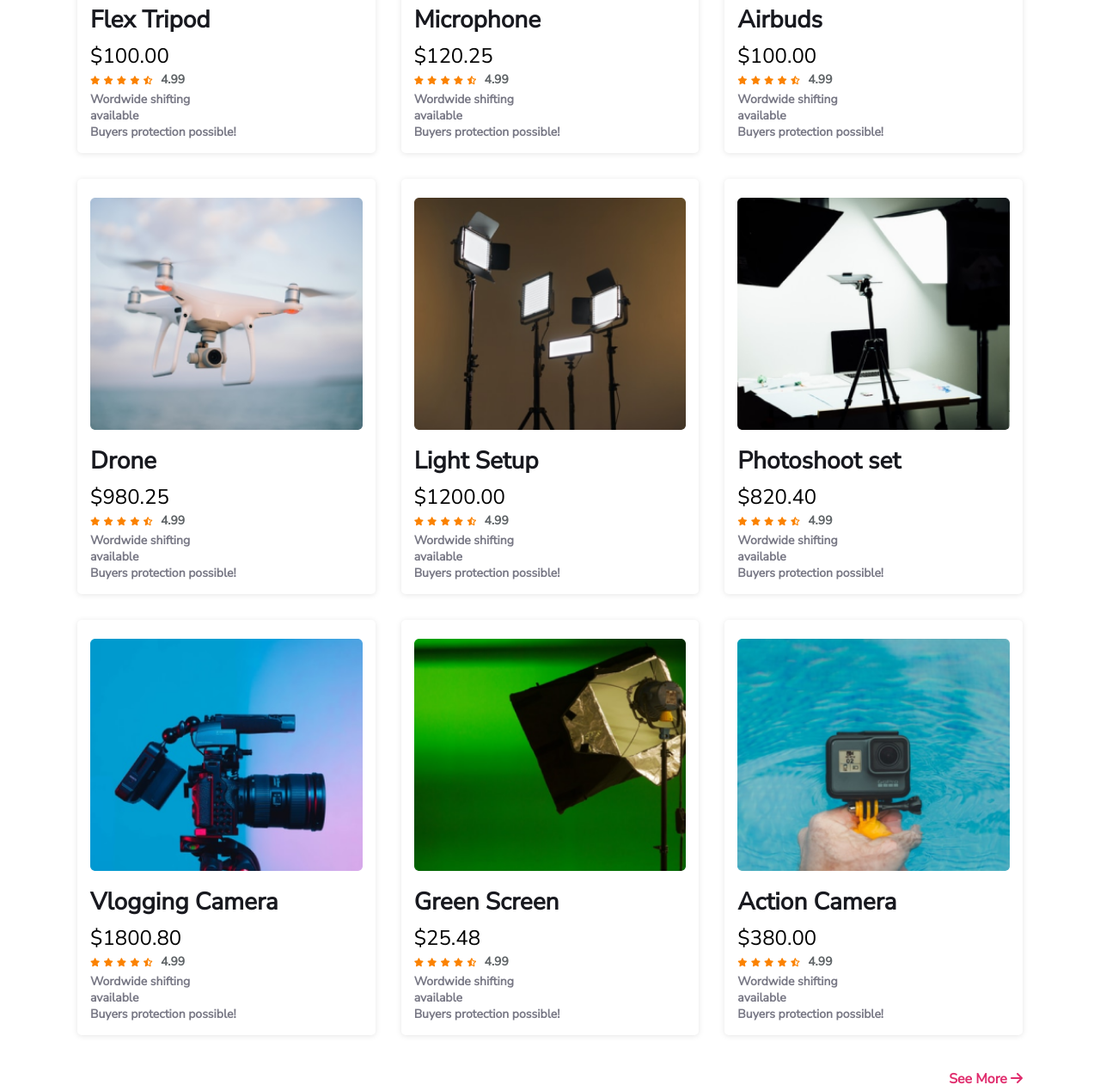
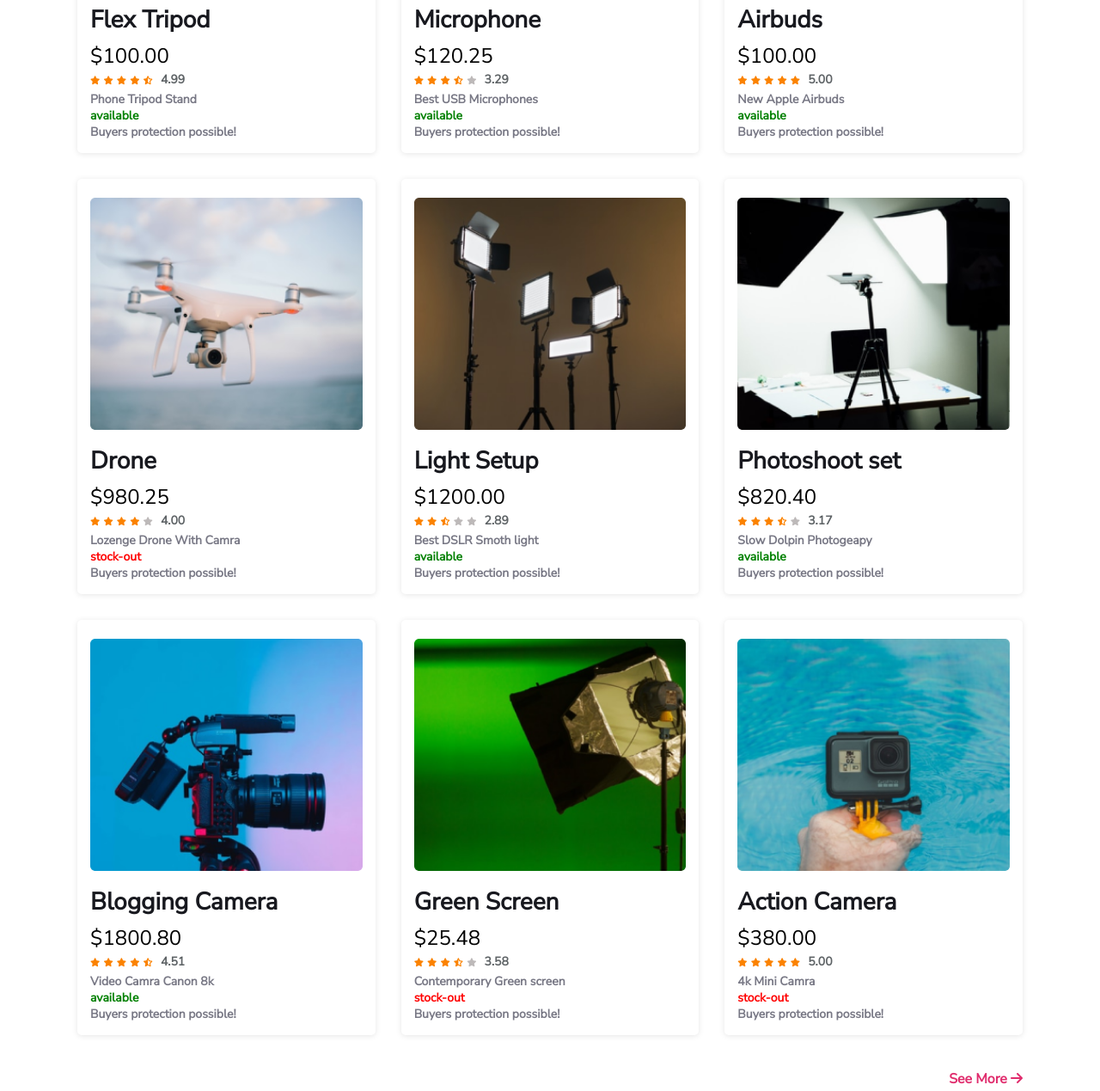
Before and after one commit to akib-chy/Influencer-Gear, a plain HTML site: page index.html in a window 1280 px wide. Shown: the part 1261-2530 px from the top of the page at 86% size. Drawn offline with Linux system fonts and the light colour scheme.

Commit message:
html chainged and css added

```diff
--- a/index.html
+++ b/index.html
@@ -89,8 +89,8 @@
                         <i class="fas fa-star-half-alt"></i>
                         <span>4.99</span>
                     </div>
-                    <p>Wordwide shifting </p>
-                    <p>available</p>
+                    <p>Phone Tripod Stand </p>
+                    <p class="available">available</p>
                     <p>Buyers protection possible!</p>
                 </div>
             </div>
@@ -105,12 +105,12 @@
                         <i class="fas fa-star"></i>
                         <i class="fas fa-star"></i>
                         <i class="fas fa-star"></i>
-                        <i class="fas fa-star"></i>
                         <i class="fas fa-star-half-alt"></i>
-                        <span>4.99</span>
+                        <i class="fas fa-star empty"></i>
+                        <span>3.29</span>
                     </div>
-                    <p>Wordwide shifting </p>
-                    <p>available</p>
+                    <p>Best USB Microphones</p>
+                    <p class="available">available</p>
                     <p>Buyers protection possible!</p>
                 </div>
             </div>
@@ -126,11 +126,11 @@
                         <i class="fas fa-star"></i>
                         <i class="fas fa-star"></i>
                         <i class="fas fa-star"></i>
-                        <i class="fas fa-star-half-alt"></i>
-                        <span>4.99</span>
+                        <i class="fas fa-star"></i>
+                        <span>5.00</span>
                     </div>
-                    <p>Wordwide shifting </p>
-                    <p>available</p>
+                    <p>New Apple Airbuds </p>
+                    <p class="available">available</p>
                     <p>Buyers protection possible!</p>
                 </div>
             </div>
@@ -145,12 +145,13 @@
                         <i class="fas fa-star"></i>
                         <i class="fas fa-star"></i>
                         <i class="fas fa-star"></i>
-                        <i class="fas fa-star"></i>
-                        <i class="fas fa-star-half-alt"></i>
-                        <span>4.99</span>
+                        <i class="fas fa-star"></i >
+                        <i class="fas fa-star empty"></i >
+
+                        <span>4.00</span>
                     </div>
-                    <p>Wordwide shifting </p>
-                    <p>available</p>
+                    <p>Lozenge Drone With Camra </p>
+                    <p class="stock-out">stock-out</p>
                     <p>Buyers protection possible!</p>
                 </div>
             </div>
@@ -164,13 +165,13 @@
                     <div class="product-ratting">
                         <i class="fas fa-star"></i>
                         <i class="fas fa-star"></i>
-                        <i class="fas fa-star"></i>
-                        <i class="fas fa-star"></i>
                         <i class="fas fa-star-half-alt"></i>
-                        <span>4.99</span>
+                        <i class="fas fa-star empty"></i>
+                        <i class="fas fa-star empty"></i>
+                        <span>2.89</span>
                     </div>
-                    <p>Wordwide shifting </p>
-                    <p>available</p>
+                    <p>Best DSLR Smoth light</p>
+                    <p class="available">available</p>
                     <p>Buyers protection possible!</p>
                 </div>
             </div>
@@ -185,12 +186,12 @@
                         <i class="fas fa-star"></i>
                         <i class="fas fa-star"></i>
                         <i class="fas fa-star"></i>
-                        <i class="fas fa-star"></i>
                         <i class="fas fa-star-half-alt"></i>
-                        <span>4.99</span>
+                        <i class="fas fa-star empty"></i>
+                        <span>3.17</span>
                     </div>
-                    <p>Wordwide shifting </p>
-                    <p>available</p>
+                    <p>Slow Dolpin Photogeapy </p>
+                    <p class="available">available</p>
                     <p>Buyers protection possible!</p>
                 </div>
             </div>
@@ -199,7 +200,7 @@
                     <img src="images/camera.png" alt="">
                 </div>
                 <div class="product-info">
-                    <h3 class="product-title"><a href="#" target="_blank">Vlogging Camera</a></h3>
+                    <h3 class="product-title"><a href="#" target="_blank">Blogging Camera</a></h3>
                     <h4 class="product-prize">$1800.80</h4>
                     <div class="product-ratting">
                         <i class="fas fa-star"></i>
@@ -207,10 +208,10 @@
                         <i class="fas fa-star"></i>
                         <i class="fas fa-star"></i>
                         <i class="fas fa-star-half-alt"></i>
-                        <span>4.99</span>
+                        <span>4.51</span>
                     </div>
-                    <p>Wordwide shifting </p>
-                    <p>available</p>
+                    <p>Video Camra Canon 8k</p>
+                    <p class="available">available</p>
                     <p>Buyers protection possible!</p>
                 </div>
             </div>
@@ -225,12 +226,12 @@
                         <i class="fas fa-star"></i>
                         <i class="fas fa-star"></i>
                         <i class="fas fa-star"></i>
-                        <i class="fas fa-star"></i>
                         <i class="fas fa-star-half-alt"></i>
-                        <span>4.99</span>
+                        <i class="fas fa-star empty"></i>
+                        <span>3.58</span>
                     </div>
-                    <p>Wordwide shifting </p>
-                    <p>available</p>
+                    <p>Contemporary Green screen </p>
+                    <p class="stock-out">stock-out</p>
                     <p>Buyers protection possible!</p>
                 </div>
             </div>
@@ -246,11 +247,11 @@
                         <i class="fas fa-star"></i>
                         <i class="fas fa-star"></i>
                         <i class="fas fa-star"></i>
-                        <i class="fas fa-star-half-alt"></i>
-                        <span>4.99</span>
+                        <i class="fas fa-star"></i>
+                        <span>5.00</span>
                     </div>
-                    <p>Wordwide shifting </p>
-                    <p>available</p>
+                    <p>4k Mini Camra</p>
+                    <p class="stock-out">stock-out</p>
                     <p>Buyers protection possible!</p>
                 </div>
             </div>
--- a/style.css
+++ b/style.css
@@ -165,6 +165,17 @@ h2 {
   color: #000;
   font-weight: 200;
 }
+.product p {
+  color: #787885;
+  font-size: 14px;
+  font-weight: 700;
+}
+.product .available {
+  color: green;
+}
+.product .stock-out {
+  color: red;
+}
 .product-ratting span {
   font-size: 14px;
   color: #5e6366;
@@ -176,10 +187,8 @@ h2 {
   color: #fb8200;
   margin-bottom: 8px;
 }
-.product p {
-  color: #787885;
-  font-size: 14px;
-  font-weight: 700;
+.product-ratting .empty {
+  color: rgb(189, 185, 185);
 }
 .btn,
 .btn a {
```
